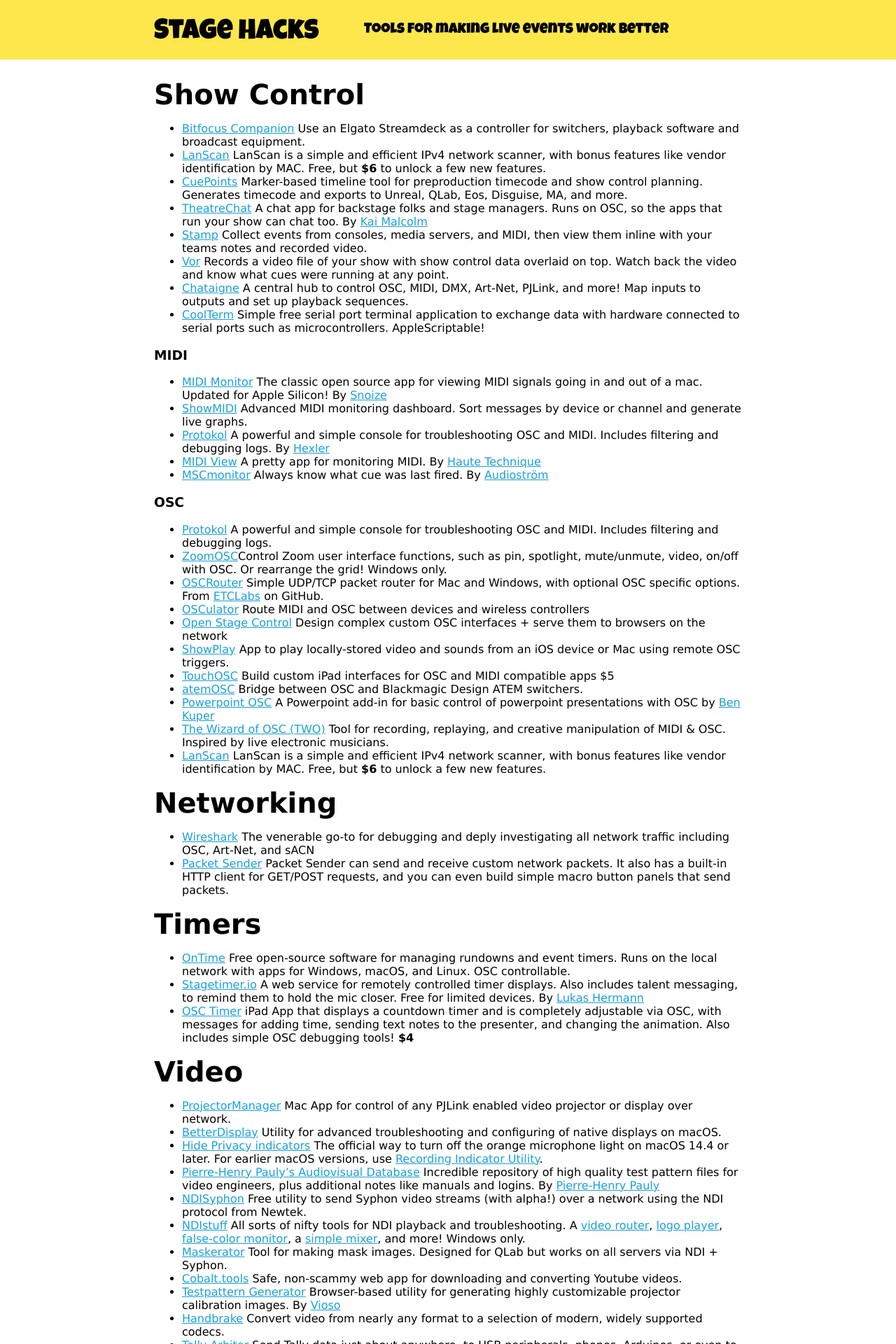
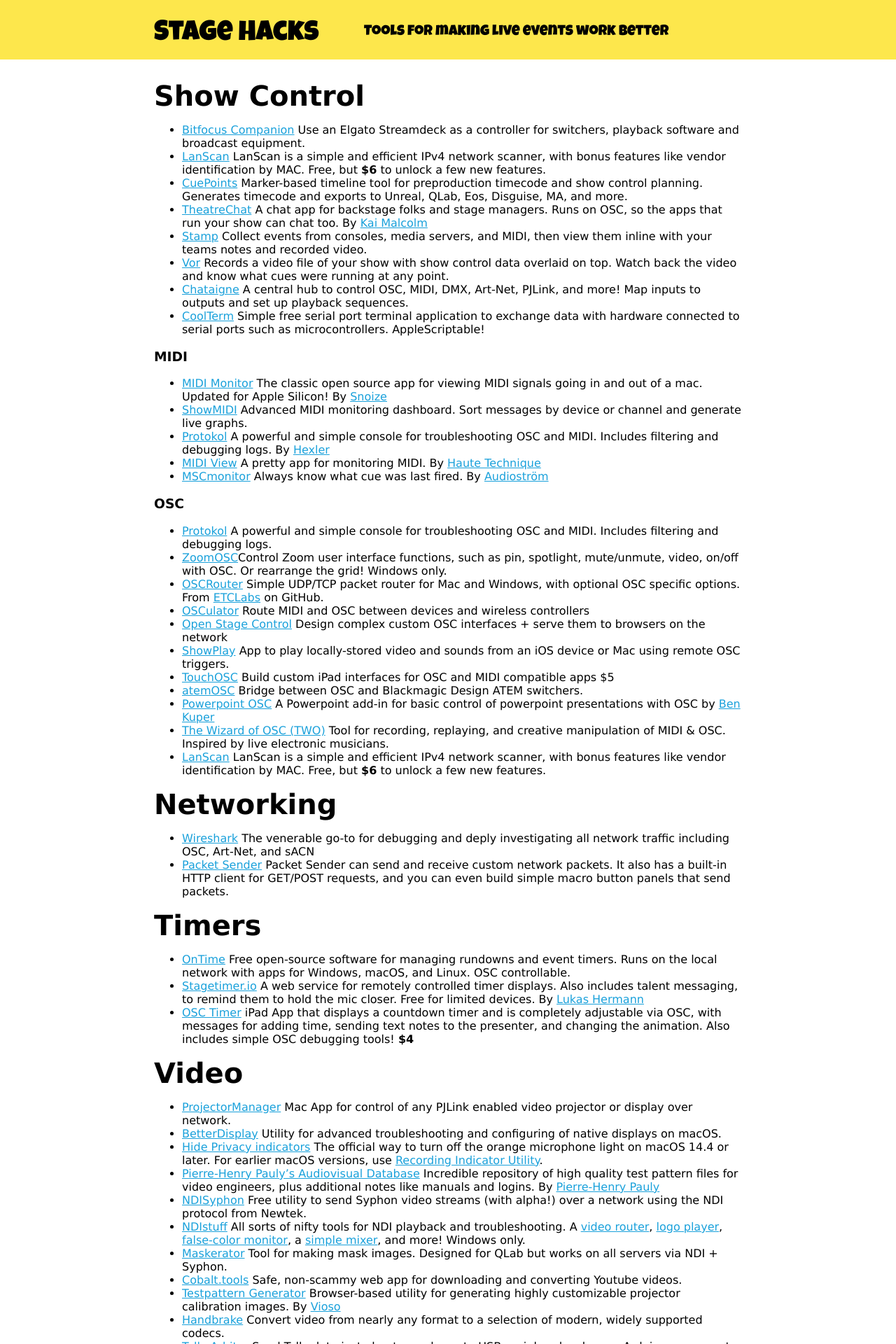
Before and after one commit to stagehacks/stagehacksdotcom, a Jekyll site: the page built from index.md, in a window 1280 px wide. Shown: the top 1920 px of the page at 70% size. Built offline with Jekyll 4.4.1, drawn with Linux system fonts in a browser that asks for light colours; our own code applies the rules of GitHub Pages for plain Markdown files.

Commit message:
Update default.html

```diff
--- a/_layouts/default.html
+++ b/_layouts/default.html
@@ -19,12 +19,12 @@
       }
 
       h1{
-        margin-top: 7px;
+        margin-top: 9px;
         font-size: 40px;
         margin-bottom: 4px;
       }
       h2{
-        margin-top: 12px;
+        margin-top: 15px;
         font-size: 1.3em;
       }
       a{
```
